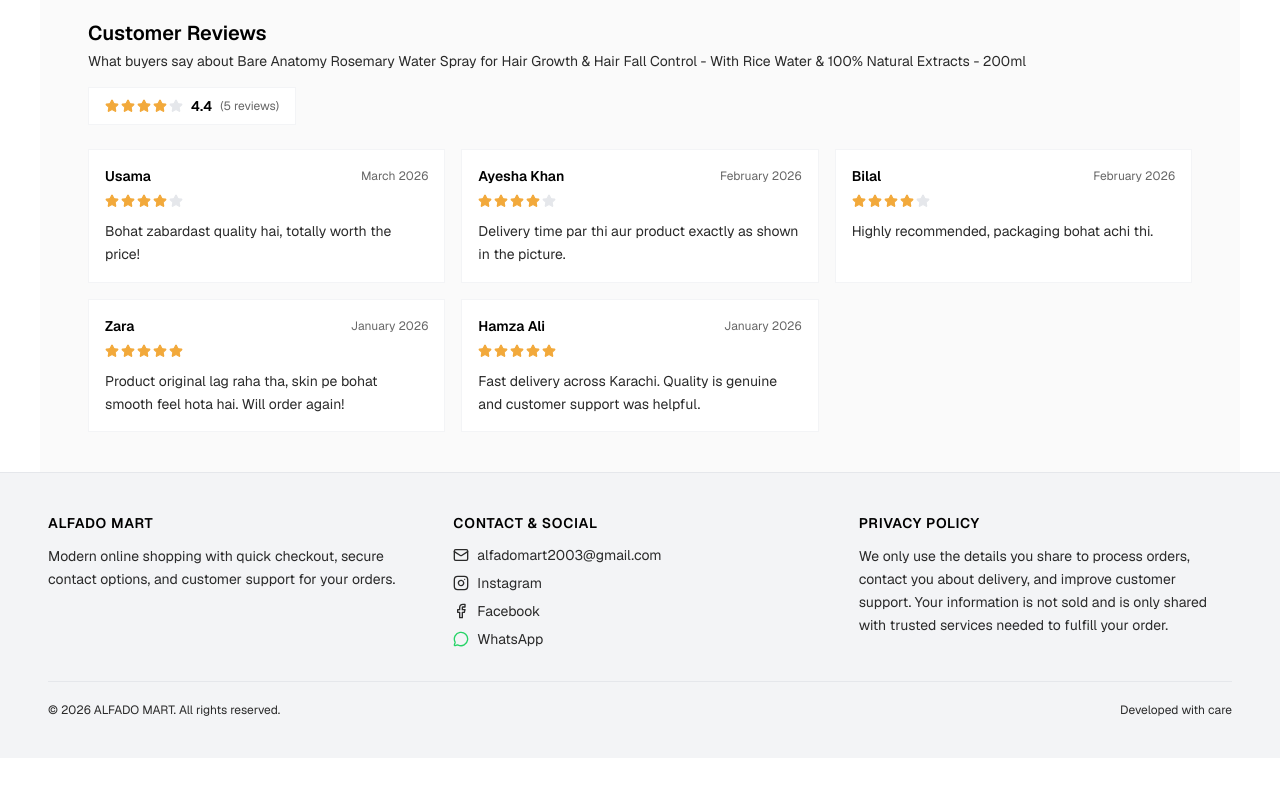
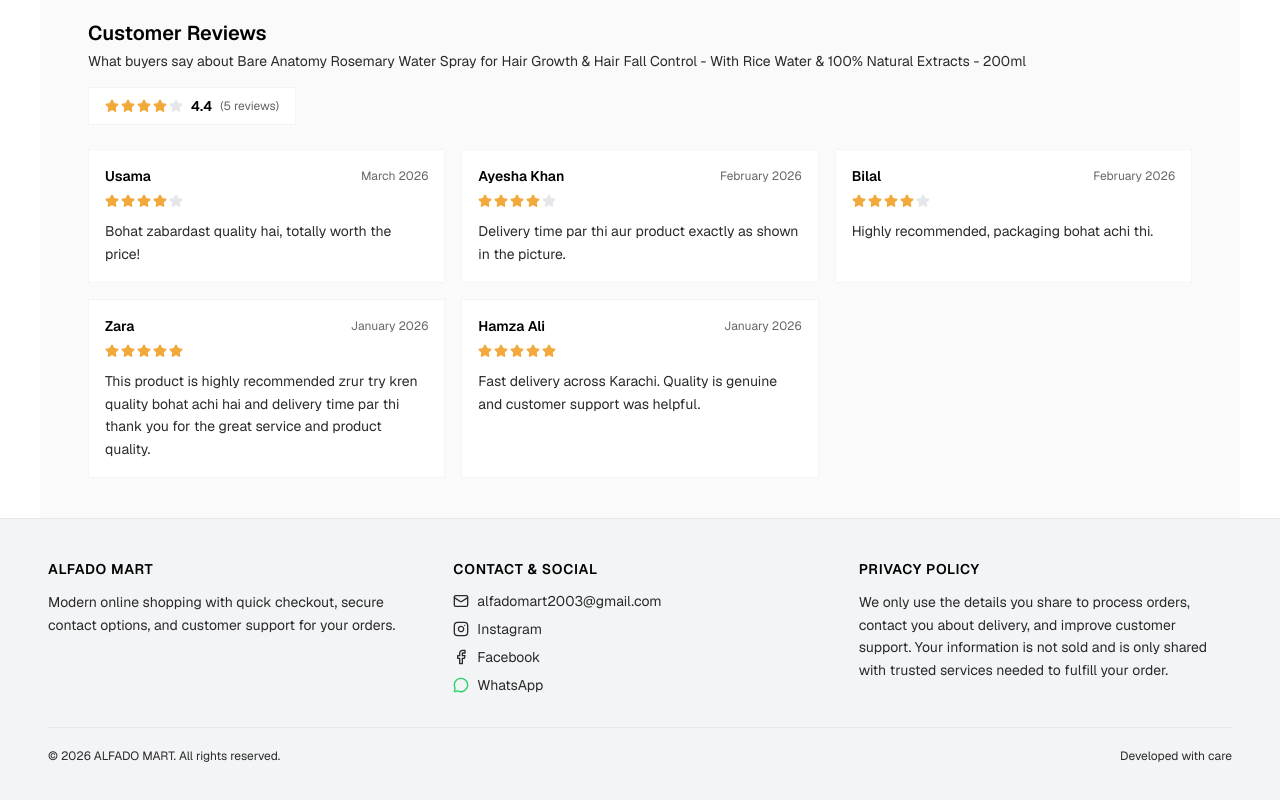
Before and after one commit to ukasha26/Alfado-Mart, a React (Vite) app: page /product/bare-anatomy-rosemary-spray in a window 1280 px wide. Shown: the part 1730-2530 px from the top of the page. Before the commit the page ends 2488 px from the top, so only its background shows below. Built offline with nearby package versions, Linux system fonts and the light colour scheme.

Commit message:
review changes

```diff
--- a/src/components/ProductReviews.tsx
+++ b/src/components/ProductReviews.tsx
@@ -35,7 +35,7 @@ const REVIEWS: Review[] = [
     name: "Zara",
     date: "January 2026",
     rating: 5,
-    text: "Product original lag raha tha, skin pe bohat smooth feel hota hai. Will order again!",
+    text: "This product is highly recommended zrur try kren quality bohat achi hai and delivery time par thi thank you for the great service and product quality.",
   },
   {
     id: "5",
```
